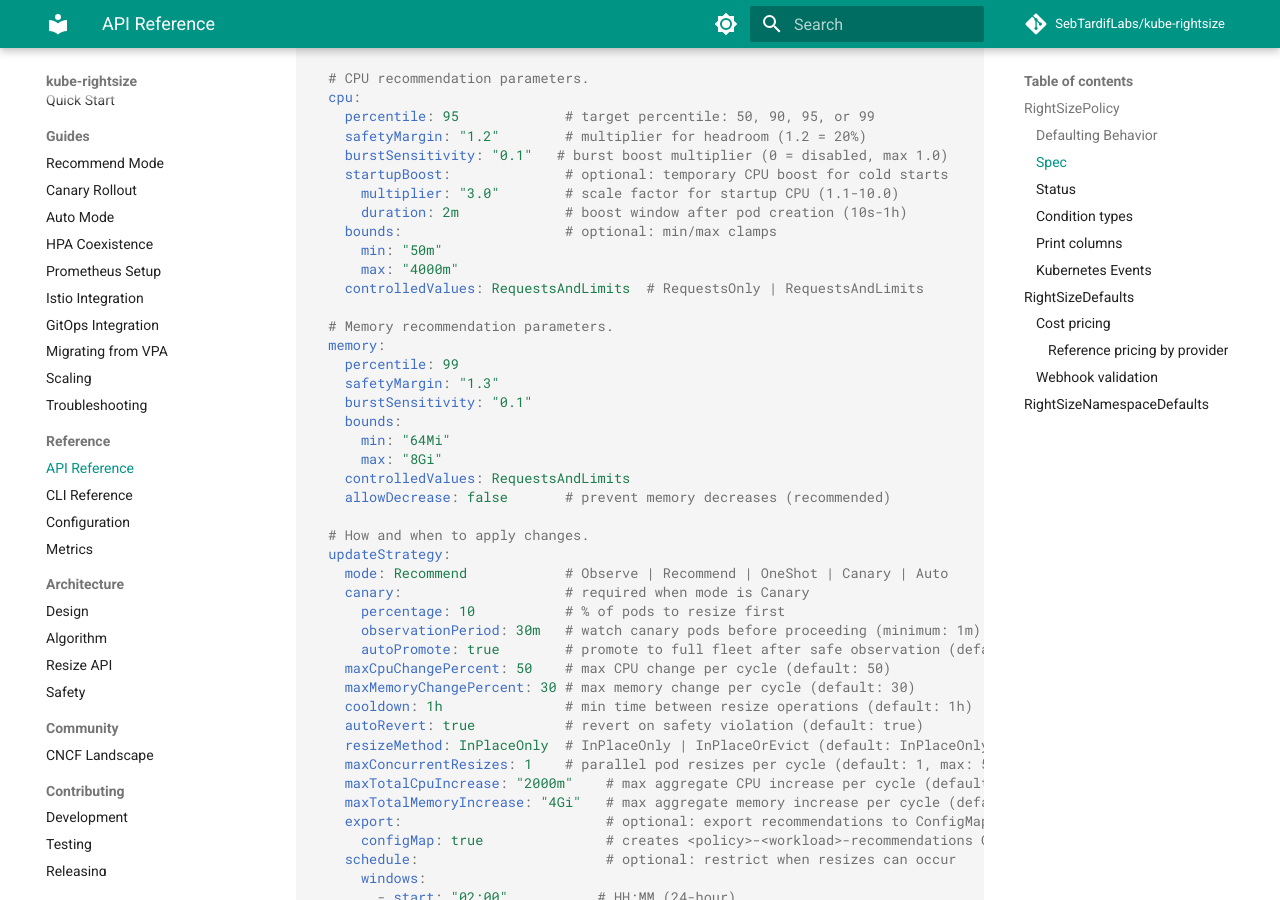
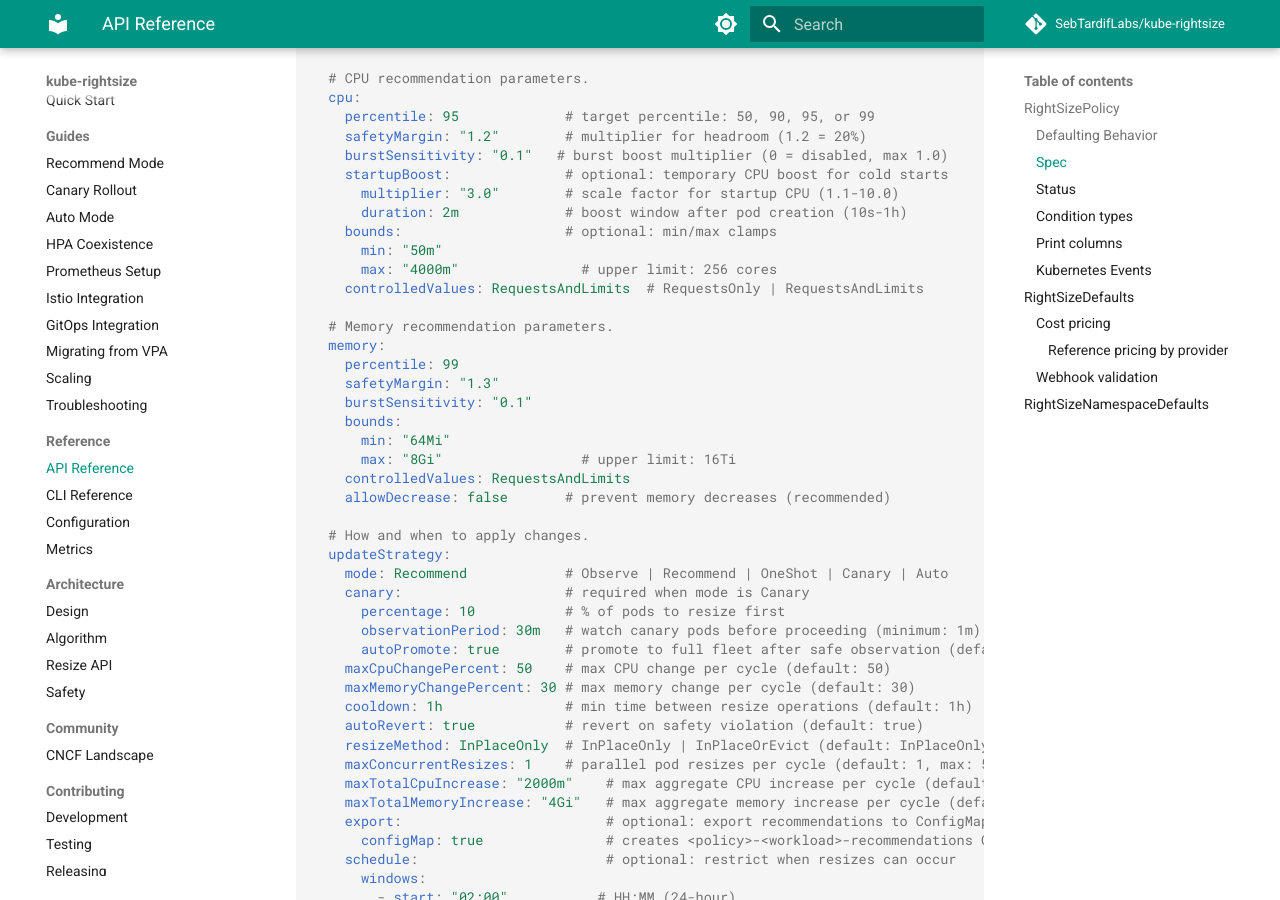
Before and after one commit to attune-io/attune, an MkDocs documentation site: the page built from docs/reference/api.md, in a window 1280 px wide and 900 px high, scrolled down 1295 px. Built offline with MkDocs 1.6.1 and Material for MkDocs 9.7.7, drawn with Linux system fonts in a browser that asks for light colours; comment, search, counter and statistics services are not loaded.

Commit message:
docs: document bounds.max upper limits in API reference
CPU bounds.max is capped at 256 cores and memory bounds.max at 16Ti.
These limits are enforced by webhook validation but were not documented
in the API reference example.

Signed-off-by: Sebastien Tardif <sebtardif@ncf.ca>

```diff
--- a/docs/reference/api.md
+++ b/docs/reference/api.md
@@ -66,7 +66,7 @@ spec:
       duration: 2m             # boost window after pod creation (10s-1h)
     bounds:                    # optional: min/max clamps
       min: "50m"
-      max: "4000m"
+      max: "4000m"               # upper limit: 256 cores
     controlledValues: RequestsAndLimits  # RequestsOnly | RequestsAndLimits
 
   # Memory recommendation parameters.
@@ -76,7 +76,7 @@ spec:
     burstSensitivity: "0.1"
     bounds:
       min: "64Mi"
-      max: "8Gi"
+      max: "8Gi"                 # upper limit: 16Ti
     controlledValues: RequestsAndLimits
     allowDecrease: false       # prevent memory decreases (recommended)
 
```
